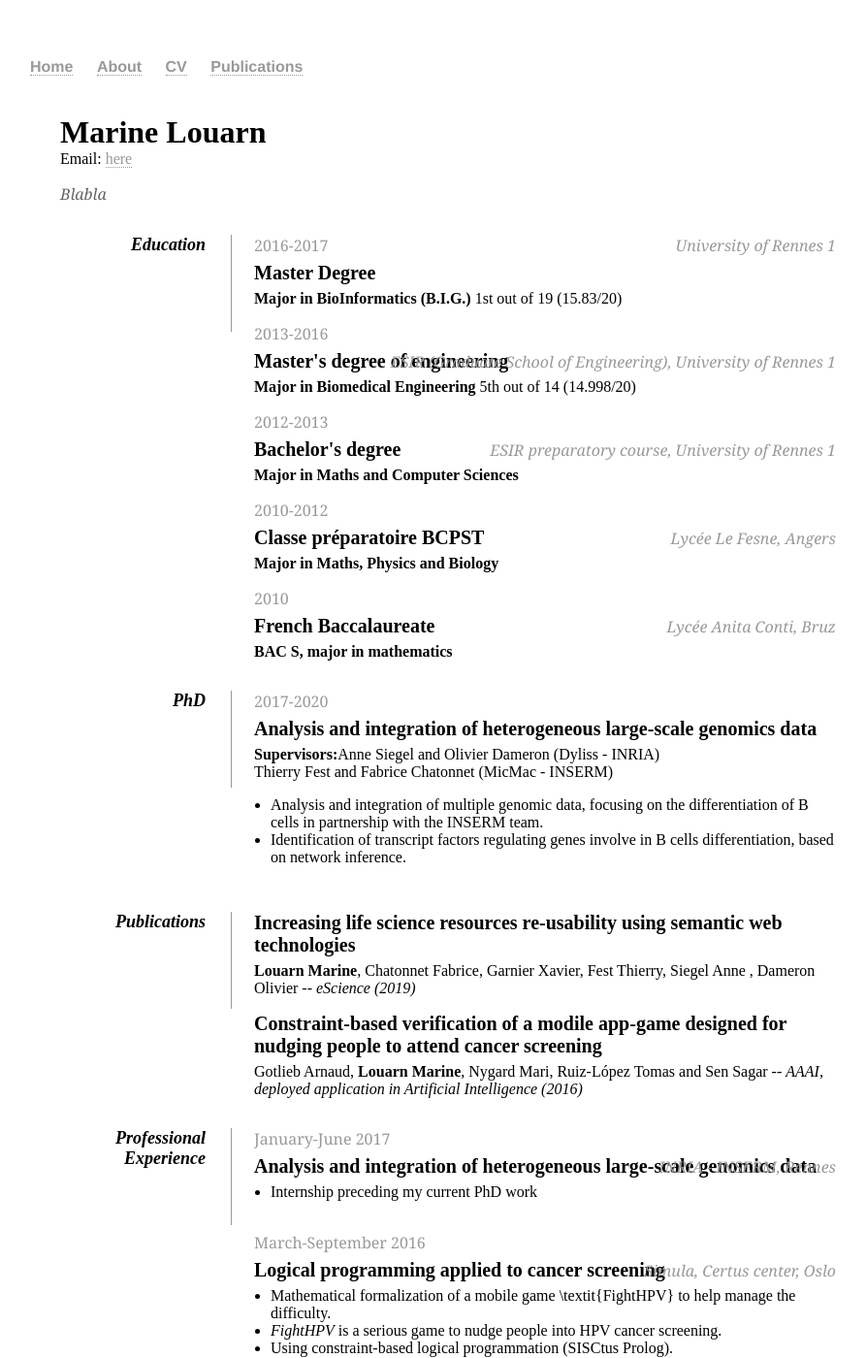
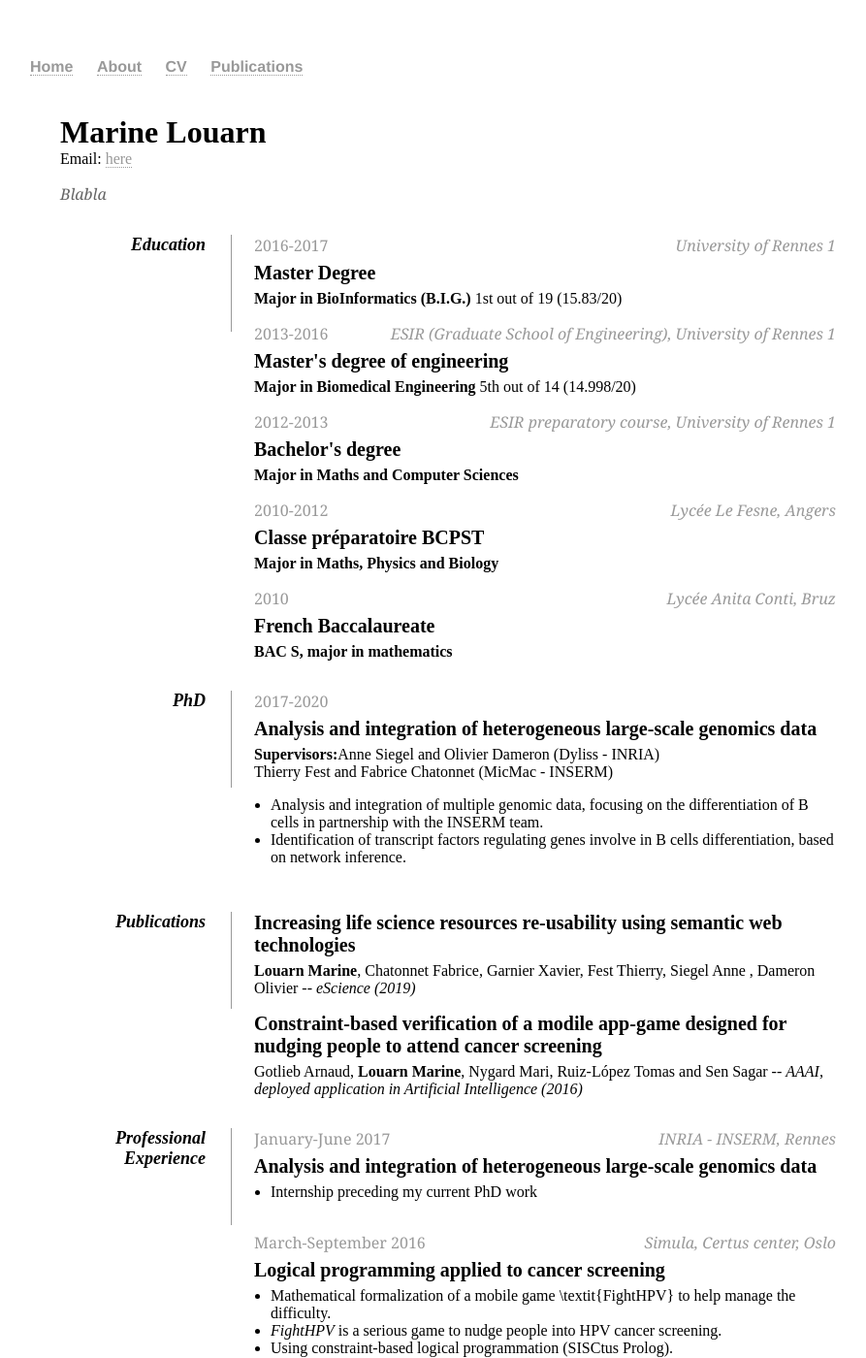
Before and after one commit to mlouarn/mlouarn.github.io, a Jekyll site: the page built from cv/index.html, in a window 1280 px wide and 1400 px high. Shown: the whole window at 97% size, without its empty margins (178-1071 px from the left). Built offline with Jekyll 4.4.1, drawn with Linux system fonts in a browser that asks for light colours; some of the changed text lies outside the part shown.

Commit message:
Update index.html

```diff
--- a/cv/index.html
+++ b/cv/index.html
@@ -36,17 +36,17 @@ title: CV
 		<h3>2016-2017<span>University of Rennes 1</span></h3>
                 <h2>Master Degree</h2>
                 <p><strong>Major in BioInformatics (B.I.G.)</strong> 1st out of 19 (15.83/20)</p>
-		<h3>2013-2016</h3>
-                <h2> Master's degree of engineering <span>ESIR (Graduate School of Engineering), University of Rennes 1</span></h2>
+		<h3>2013-2016<span>ESIR (Graduate School of Engineering), University of Rennes 1</span></h3>
+                <h2> Master's degree of engineering </h2>
                 <p><strong>Major in Biomedical Engineering</strong> 5th out of 14 (14.998/20)</p>
-		<h3>2012-2013</h3>
-                <h2> Bachelor's degree <span> ESIR preparatory course, University of Rennes 1</span></h2>
+		<h3>2012-2013<span> ESIR preparatory course, University of Rennes 1</span></h3>
+                <h2> Bachelor's degree </h2>
                 <p><strong>Major in Maths and Computer Sciences</strong></p>
-		<h3>2010-2012</h3>
-                <h2> Classe préparatoire BCPST <span>Lycée Le Fesne, Angers</span></h2>
+		<h3>2010-2012 <span>Lycée Le Fesne, Angers</span></h3>
+                <h2> Classe préparatoire BCPST</h2>
                 <p><strong>Major in Maths, Physics and Biology</strong> </p>
-		<h3>2010</h3>
-                <h2> French Baccalaureate <span>Lycée Anita Conti, Bruz</span></h2>
+		<h3>2010 <span>Lycée Anita Conti, Bruz</span></h3>
+                <h2> French Baccalaureate</h2>
                 <p><strong>BAC S, major in mathematics</strong> </p>
             </dd>
 
@@ -79,21 +79,21 @@ title: CV
 
             <dt>Professional Experience</dt>
             <dd>
-                <h3>January-June 2017</h3>
-                <h2>Analysis and integration of heterogeneous large-scale genomics data<span>INRIA - INSERM, Rennes</span></h2>
+                <h3>January-June 2017 <span>INRIA - INSERM, Rennes</span></h3>
+                <h2>Analysis and integration of heterogeneous large-scale genomics data</h2>
                 <ul>
                     <li>Internship preceding my current PhD work</li>
                 </ul>
-                <h3>March-September 2016</h3>
-                <h2>Logical programming applied to cancer screening<span>Simula, Certus center, Oslo</span></h2>
+                <h3>March-September 2016<span>Simula, Certus center, Oslo</span></h3>
+                <h2>Logical programming applied to cancer screening</h2>
                 <ul>
                     <li>Mathematical formalization of a mobile game \textit{FightHPV} to help manage the difficulty.</li>
                     <li><i>FightHPV</i> is a serious game to nudge people into HPV cancer screening.</li>
                     <li>Using constraint-based logical programmation (SISCtus Prolog).</li>
                     <li><i>FightHPV</i> received an award at the Papillomavirus conference (HPV) 2017.</li>
                 </ul>
-                <h3>June-August 2015</h3>
-                <h2>R&D software development<span>Image ET, Mordelles</span></h2>
+                <h3>June-August 2015<span>Image ET, Mordelles</span></h3>
+                <h2>R&D software development</h2>
                 <ul>
                     <li>Creation of a device to DICOMize an analog signal called <i>Candos</i>, taking in entry an analog signal and patients data and transforming them into the medical standart format of data and metadata DICOM</li>
                     <li><a href="https://github.com/CandosProject/Candos">GitHub repository</a></li>
```
Also changed, not shown: other parts of cv/index.html (+10 -10 lines).
